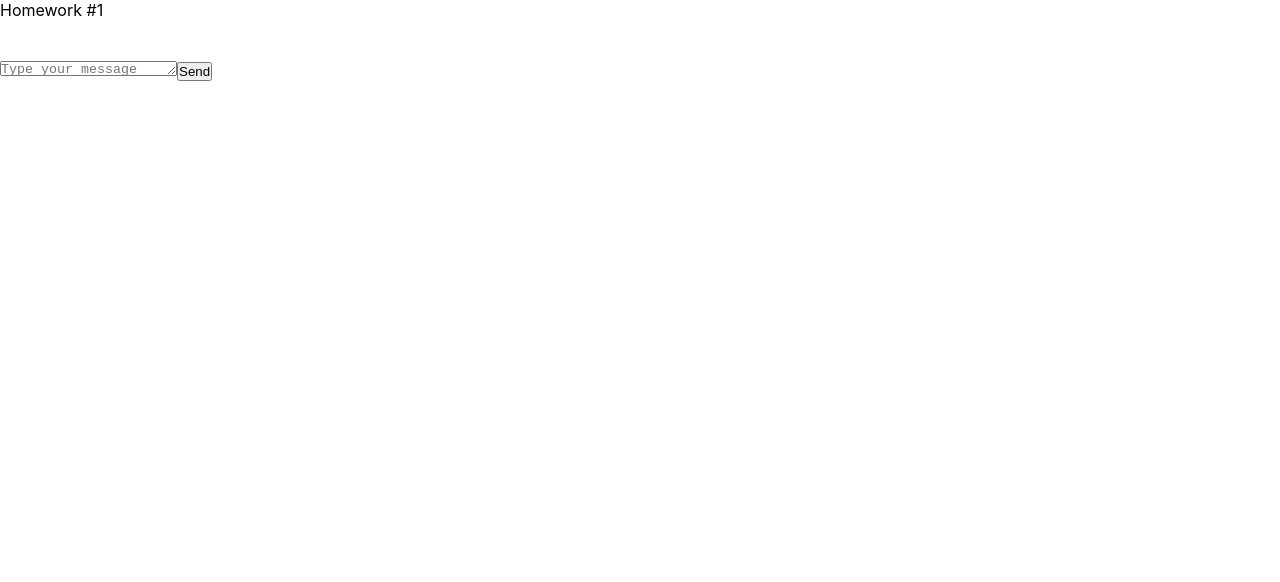
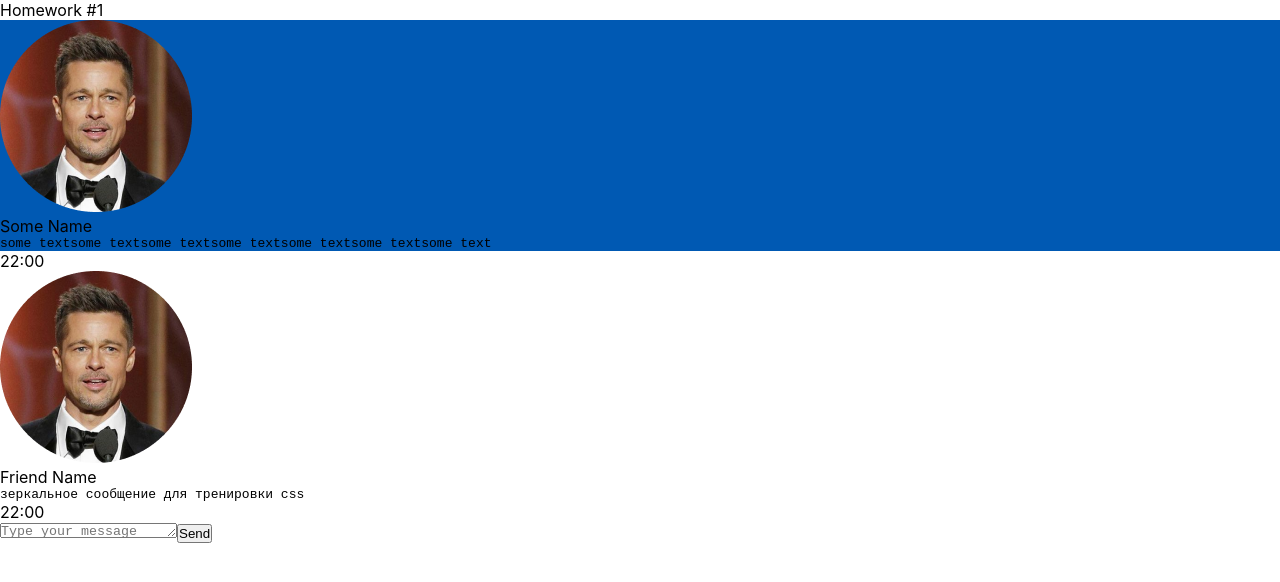
Before and after one commit to jagazed/project_sp2, a React (Create React App) app: page / in a window 1280 px wide. Shown: the top 582 px of the page. Built offline with nearby package versions, Linux system fonts and the light colour scheme.

Commit message:
change project_sp2

```diff
--- a/src/s2-homeworks/hw01/friend-message/FriendMessage.tsx
+++ b/src/s2-homeworks/hw01/friend-message/FriendMessage.tsx
@@ -1,8 +1,13 @@
 import React from 'react'
 import s from './FriendMessage.module.css'
+import {MessageType} from "../HW1";
 
 // создать тип вместо any и отобразить приходящие данные
-const FriendMessage = (props: any) => {
+type MessagePropsType = {
+    message : MessageType
+}
+
+const FriendMessage = (props: MessagePropsType) => {
     return (
         <div
             id={'hw1-friend-message-' + props.message.id}
@@ -12,7 +17,7 @@
                 <img
                     id={'hw1-friend-avatar-' + props.message.id}
                     // создаёт студент
-
+                    src = {props.message.user.avatar}
                     //
                 />
                 <div className={s.friendText}>
@@ -21,7 +26,7 @@
                         className={s.friendName}
                     >
                         {/*создаёт студент*/}
-
+                        {props.message.user.name}
                         {/**/}
                     </div>
                     <pre
@@ -29,7 +34,7 @@
                         className={s.friendMessageText}
                     >
                         {/*создаёт студент*/}
-
+                        {props.message.message.text}
                         {/**/}
                     </pre>
                 </div>
@@ -39,7 +44,7 @@
                 className={s.friendTime}
             >
                 {/*создаёт студент*/}
-
+                {props.message.message.time}
                 {/**/}
             </div>
         </div>
--- a/src/s2-homeworks/hw01/message/Message.module.css
+++ b/src/s2-homeworks/hw01/message/Message.module.css
@@ -3,7 +3,7 @@
 }
 
 .imageAndText {
-
+    background-color: #0059b3;
 }
 
 .imageAndText img {
--- a/src/s2-homeworks/hw01/message/Message.tsx
+++ b/src/s2-homeworks/hw01/message/Message.tsx
@@ -1,8 +1,11 @@
 import React from 'react'
 import s from './Message.module.css'
+import {MessageType} from "../HW1";
 
 // нужно создать правильный тип вместо any
-export type MessagePropsType = any
+export type MessagePropsType = {
+    message : MessageType
+}
 
 // нужно отобразить приходящие данные
 const Message = (props: MessagePropsType) => {
@@ -12,25 +15,25 @@
                 <img
                     id={'hw1-avatar-' + props.message.id}
                     // создаёт студент
-
                     //
+                    src = {props.message.user.avatar}
                 />
                 <div className={s.text}>
                     <div id={'hw1-name-' + props.message.id} className={s.name}>
                         {/*создаёт студент*/}
-
+                        {props.message.user.name}
                         {/**/}
                     </div>
                     <pre id={'hw1-text-' + props.message.id} className={s.messageText}>
                         {/*создаёт студент*/}
-
+                        {props.message.message.text}
                         {/**/}
                     </pre>
                 </div>
             </div>
             <div id={'hw1-time-' + props.message.id} className={s.time}>
                 {/*создаёт студент*/}
-
+                {props.message.message.time}
                 {/**/}
             </div>
         </div>
```
Also changed, not shown: src/s2-homeworks/hw01/HW1.tsx (+13 -1 lines).
